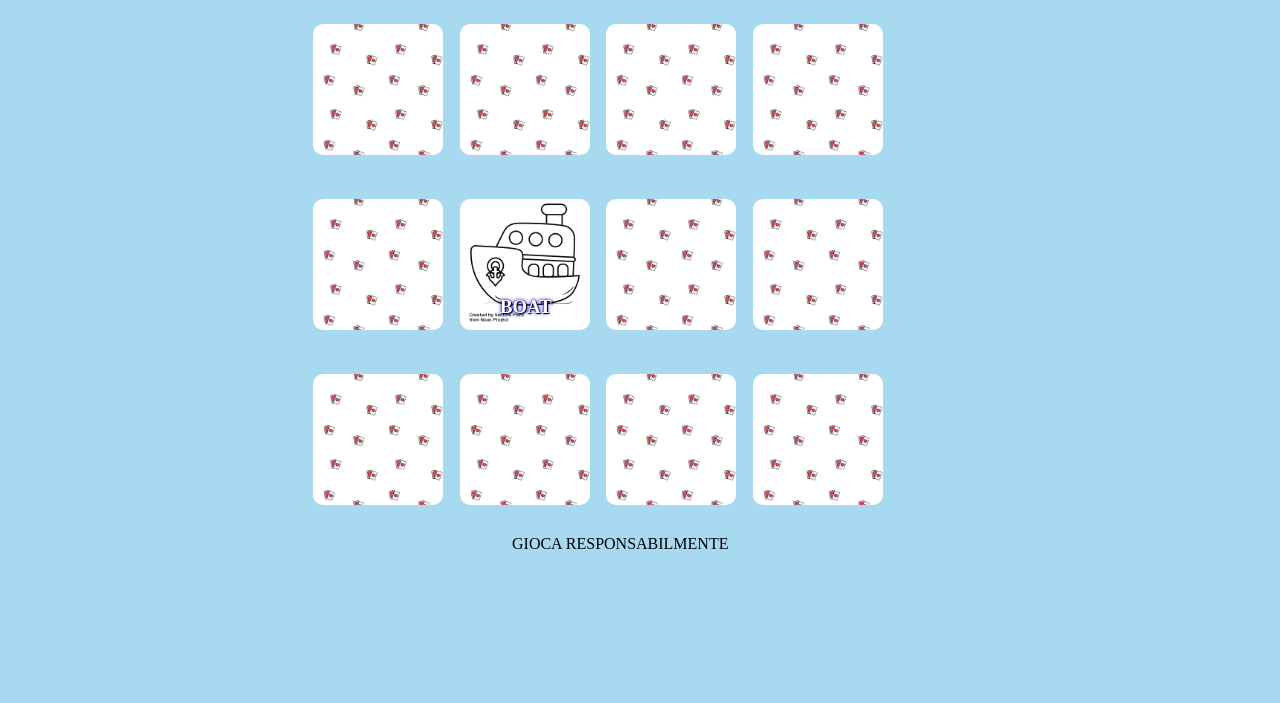
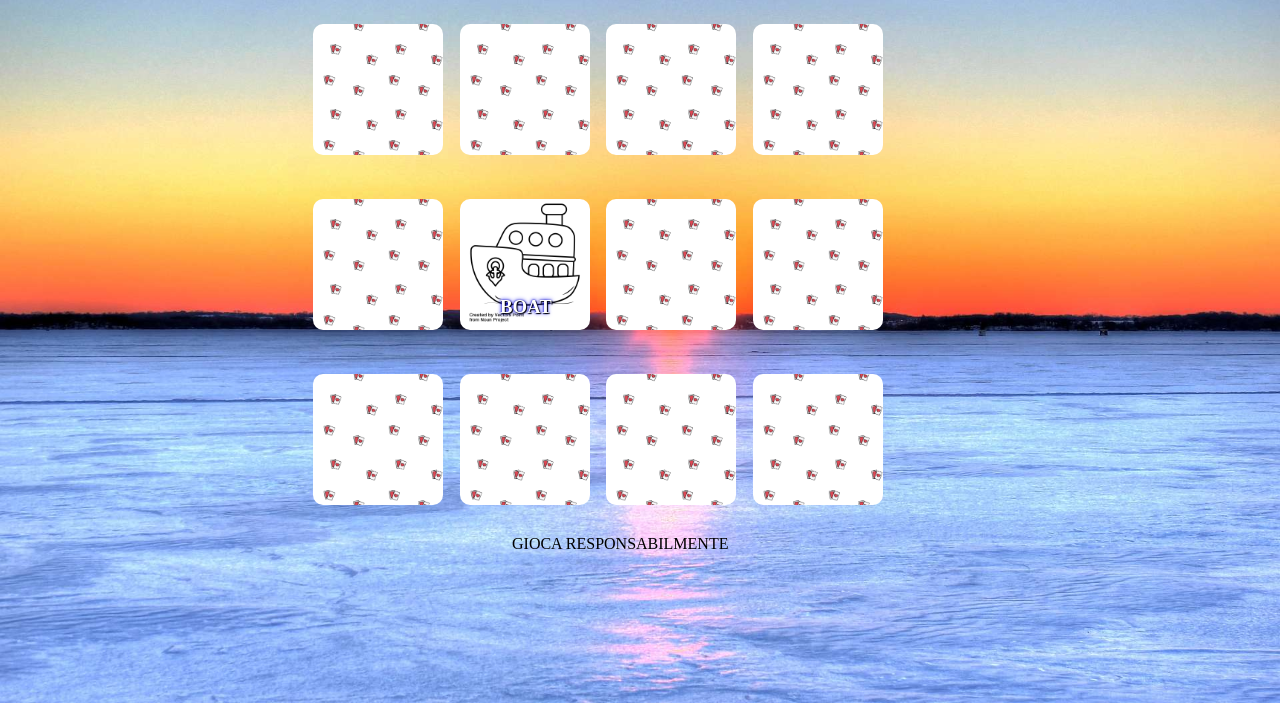
Before and after one commit to andreainzaghi/html-css-memory, a plain HTML site: page index.html in a window 1280 px wide. Shown: the part 97-800 px from the top of the page. Drawn offline with Linux system fonts and the light colour scheme.

Commit message:
cambiato sfondo body

```diff
--- a/css/style.css
+++ b/css/style.css
@@ -6,7 +6,8 @@
  }
 
  body{
-  background-color: #A7D9F1;
+  background-image: url(../img/tramonto.jpg);
+  background-size: cover;
  }
 
 
```
Also changed, not shown: img/tramonto.jpg (added).
